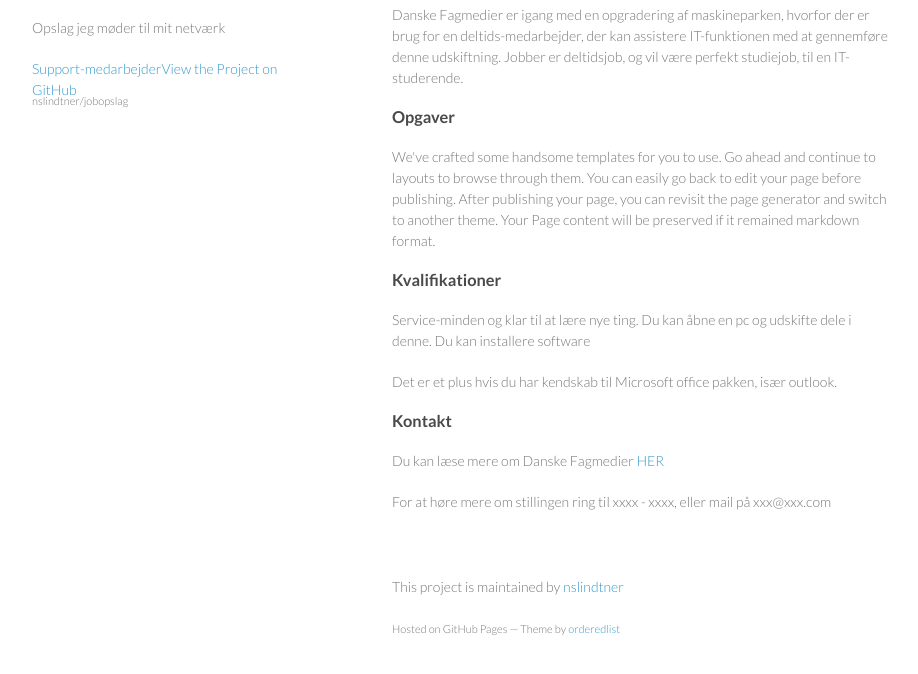
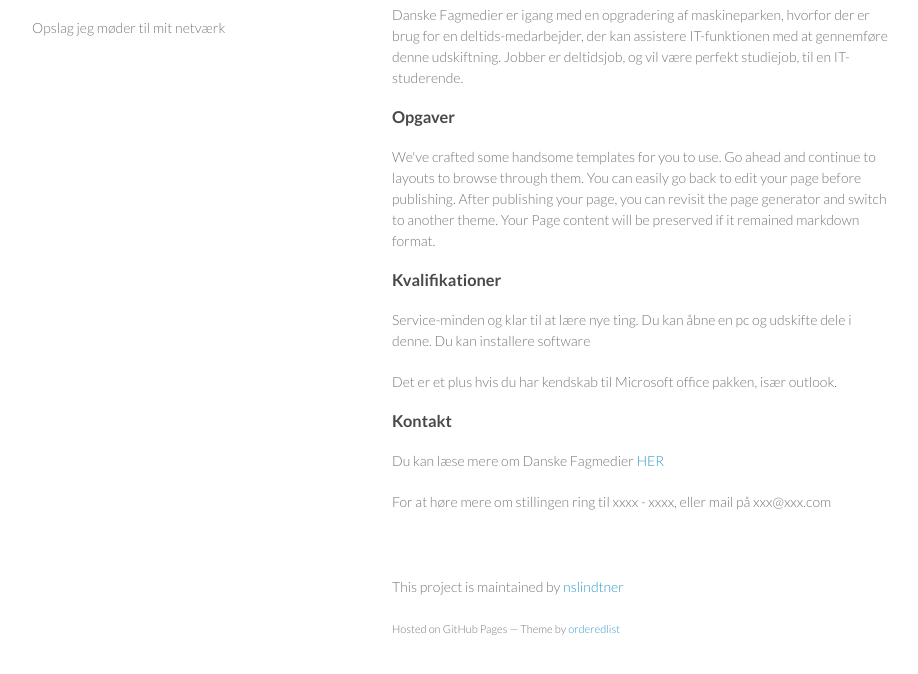
Before and after one commit to nslindtner/jobopslag, a plain HTML site: page index.html in a window 1280 px wide. Shown: the part 92-766 px from the top of the page, without its empty margins (178-1096 px from the left). Drawn offline with Linux system fonts and the light colour scheme.

Commit message:
Stilling rettelser

```diff
--- a/index.html
+++ b/index.html
@@ -17,9 +17,6 @@
       <header>
         <h1>Jobopslag</h1>
         <p>Opslag jeg møder til mit netværk</p>
-
-        <p class="view"><a href="https://github.com/nslindtner/jobopslag">Support-medarbejderView the Project on GitHub <small>nslindtner/jobopslag</small></a></p>
-
       </header>
       <section>
         <h3>Supportmedarbejder til Dansek Fagmedier.</h3>
```
